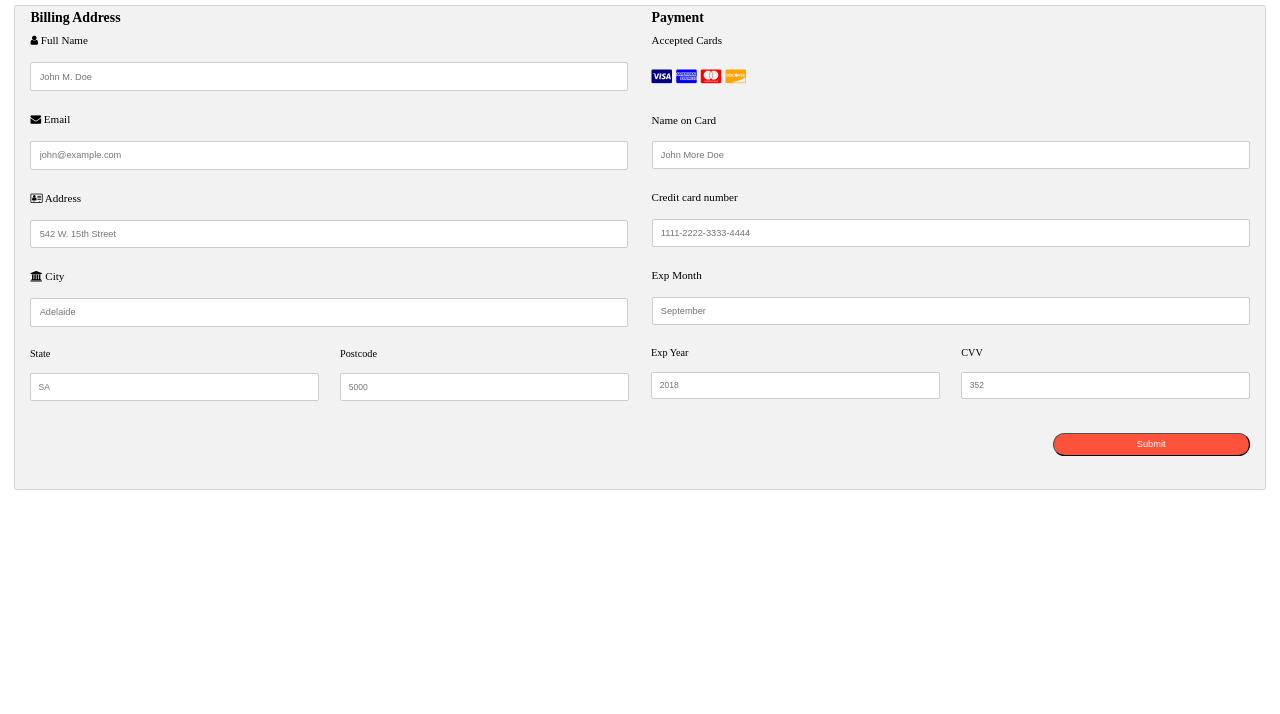
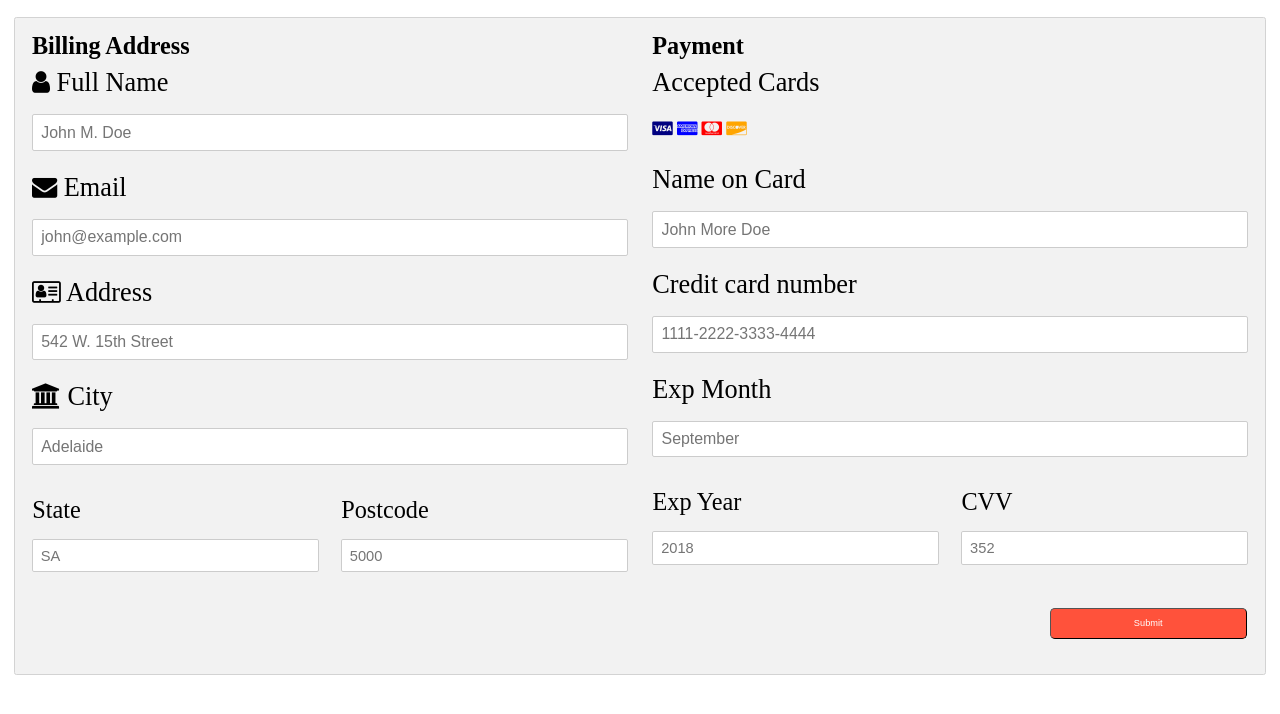
Before and after one commit to turnernator1/E-Commerce-Store-PHP, a PHP site: page /Purchase.PHP in a window 1280 px wide. Shown: the top 714 px of the page. Run offline with PHP 8.4, Linux system fonts and the light colour scheme.

Commit message:
purchase page

```diff
--- a/Purchase.PHP
+++ b/Purchase.PHP
@@ -16,7 +16,7 @@
 
         <div class="W3row">
           <div class="col-50">
-            <h3>Billing Address</h3>
+            <h3 id="billingTitle">Billing Address</h3>
             <label for="fname"><i class="fa fa-user"></i> Full Name</label>
             <input type="text" id="fname" name="firstname" placeholder="John M. Doe">
             <label for="email"><i class="fa fa-envelope"></i> Email</label>
@@ -39,7 +39,7 @@
           </div>
 
           <div class="col-50">
-            <h3>Payment</h3>
+            <h3 id="billingTitle">Payment</h3>
             <label for="fname">Accepted Cards</label>
             <div class="icon-container">
               <i class="fa fa-cc-visa" style="color:navy;"></i>
@@ -64,7 +64,7 @@
                 <input type="text" id="cvv" name="cvv" placeholder="352">
               </div>
             </div>
-            <input type="submit" class="BTN CartBTN">
+            <input id="cartButton" type="submit" class="BTN CartBTN">
           </div>
         </div>
 
--- a/styles/styles.css
+++ b/styles/styles.css
@@ -395,8 +395,8 @@ h3{
 
    .PPage .col-2 img {
     padding: 70px;
-    height: 50%;
-    width: 30%;
+    height: 47%;
+    width: 28%;
     position: fixed;
     margin-top: 86px;
     margin-left: -577px;
@@ -517,6 +517,12 @@ h3{
   .CartBTN {
     float: right;
 
+  }
+  #cartButton{
+    float: right;
+    margin-right: 2px;
+    border-radius: 7px;
+    height: 5%;
   }
 
 
@@ -1124,6 +1130,7 @@ a{
   padding: 12px;
   border: 1px solid #ccc;
   border-radius: 3px;
+  font-size: 23px;
 }
 
   .col-25 {
@@ -1146,9 +1153,13 @@ a{
 .col-25,
 .col-50,
 .col-75 {
-  padding: 0 16px;
+  padding: 14px 17px;
+  font-size: 38px;
 }
 
+#billingTitle{
+  font-size: 35px;
+}
 .container {
   background-color: #f2f2f2;
   padding: 5px 20px 15px 20px;
```
